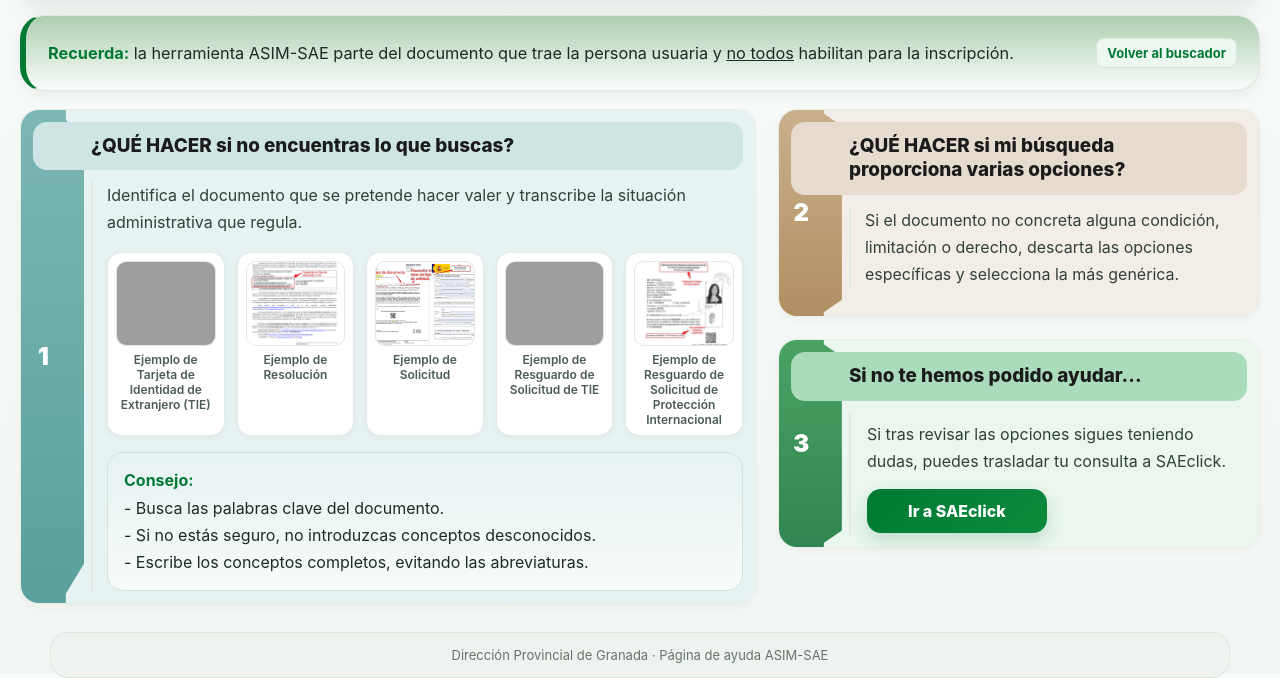
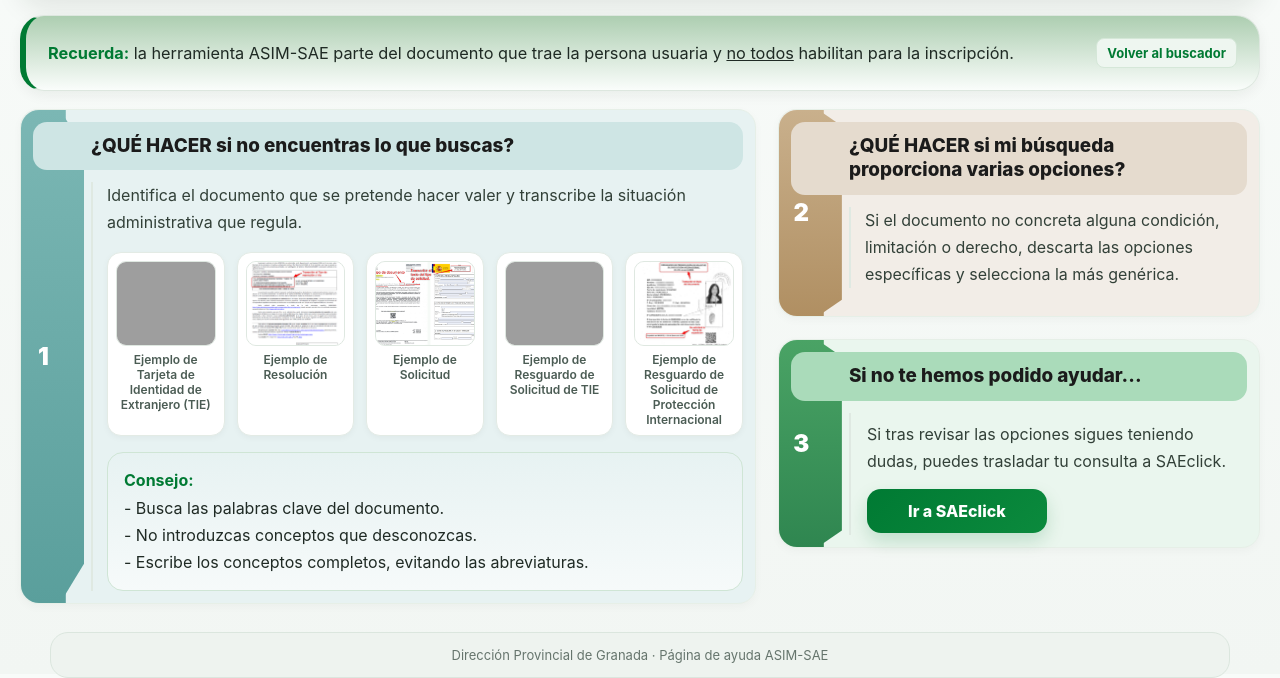
Before and after one commit to asistenciaorienta/ASIM-SAE, a plain HTML site: page ayuda.html in a window 1280 px wide. Shown: the part 126-804 px from the top of the page. Drawn offline with Linux system fonts and the light colour scheme; grey boxes are pictures that could not be loaded.

Commit message:
Update ayuda.html

```diff
--- a/ayuda.html
+++ b/ayuda.html
@@ -858,7 +858,7 @@ footer{
           <div class="tip-box">
             <strong>Consejo:</strong><br>
             - Busca las palabras clave del documento.<br>
-            - Si no estás seguro, no introduzcas conceptos desconocidos.<br>
+            - No introduzcas conceptos que desconozcas.<br>
             - Escribe los conceptos completos, evitando las abreviaturas.
           </div>
         </div>
```
